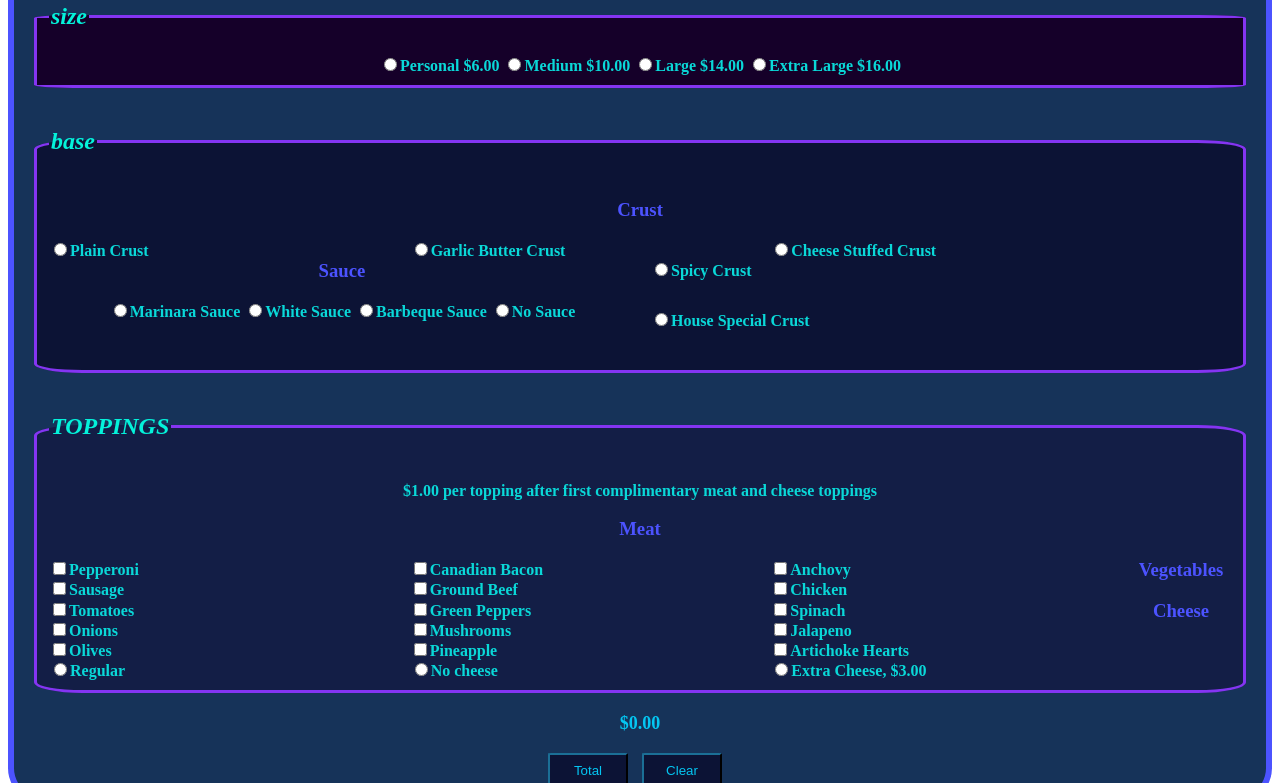
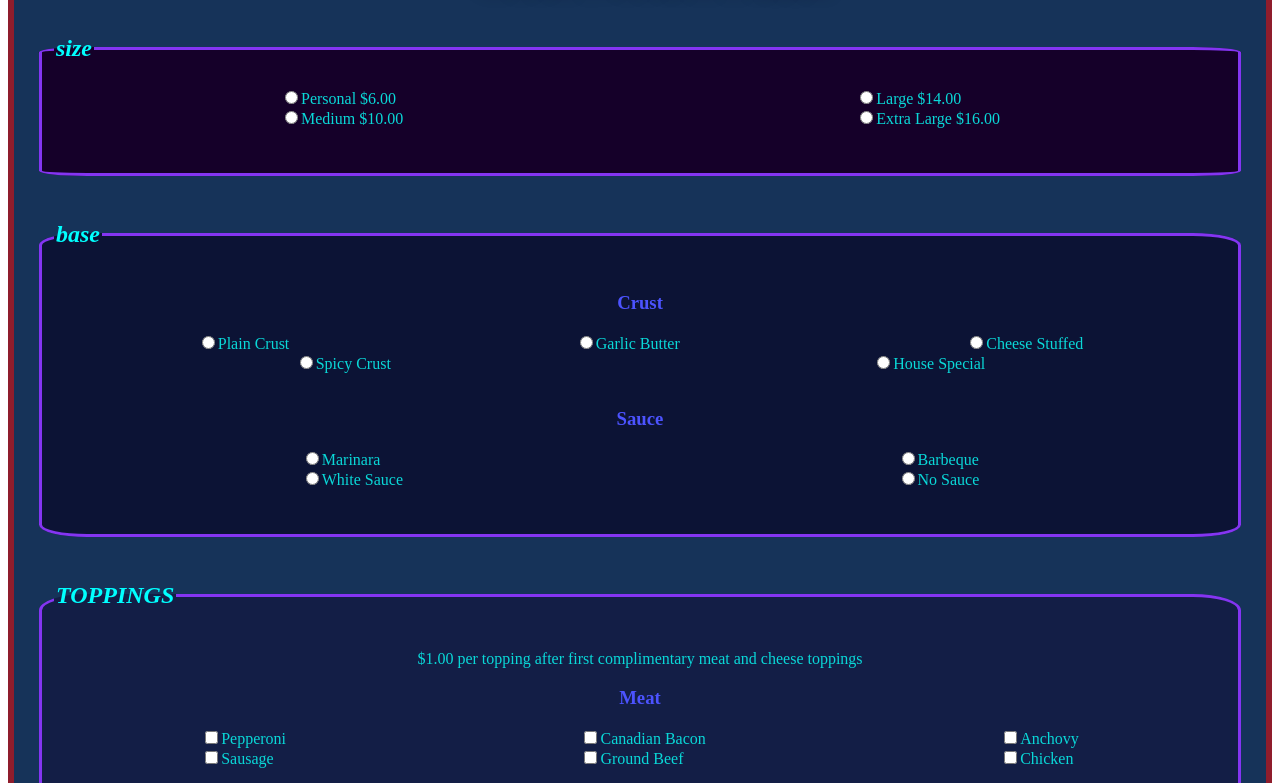
Before and after one commit to Neilson09/TA-JavaScript-projects, a plain HTML site: page pizza/index.html in a window 1280 px wide. Shown: the part 111-894 px from the top of the page. Drawn offline with Linux system fonts and the light colour scheme; a web font is replaced by a local one.

Commit message:
final layout

```diff
--- a/pizza/index.html
+++ b/pizza/index.html
@@ -11,21 +11,17 @@
   <style>
     .order {
       font-family: trajan-pro-3, serif;
-      font-weight: 600;
-      font-style: normal;
+      text-align: center;
       background-color: #163359;
-      color: #4c53ff;
-      margin: 0 auto;
-      text-align: center;
-      border: 6px solid #4c53ff;
-      border-radius: 5%;
+      color: cyan;
+      border: 6px solid #8f1d2c;
     }
 
     fieldset {
       border: 3px solid #8435f2;
       border-radius: 4%;
       color: #0ad8d8;
-      margin: 20px;
+      margin: 25px;
     }
 
     fieldset.size {
@@ -44,8 +40,12 @@
       text-align: left;
     }
 
+    h1 {
+      font-size: 45px;
+      text-shadow: 13px 16px 16px rgba(21, 0, 41, 1);
+    }
     h2 {
-      color: #04f2da;
+      color: cyan;
       text-emphasis: initial;
     }
 
@@ -53,28 +53,29 @@
       color: #4c53ff;
     }
 
-    .row {
-      margin: 0 auto;
+    .container-size,
+    .container-sauce,
+    .container-crust-B {
+      display: flex;
+      justify-content: space-around;
+      text-align: left;
+      margin-bottom: 3%;
     }
 
-    .col-2 {
-      float: right;
-      width: calc((100% - 50px) / 2);
+    .container-meat,
+    .container-veg,
+    .container-cheese,
+    .container-crust-A {
+      display: flex;
+      justify-content: space-around;
       text-align: left;
-      padding: 0 15px 30px 15px;
-    }
-
-    .col-3 {
-      float: left;
-      width: calc((100% - 2 * 50px) / 3);
-      text-align: left;
-      padding: 0 0 50px auto;
     }
 
     button {
       background-color: #0c1335;
       border-color: #0c3142;
       color: #04c6f2;
+      font-family: trajan-pro-3, serif;
       margin: 1px 10px 20px auto;
       height: 35px;
       width: 80px;
@@ -84,7 +85,7 @@
     button:hover,
     input:hover {
       background-color: #8435f2;
-      color: #0c3142;
+      color: #000;
       font-weight: bold;
       border: 2px solid #0c3142;
     }
@@ -102,49 +103,60 @@
         <legend>
           <em><h2>size</h2></em>
         </legend>
-        <input type="radio" name="size" value="personal" />Personal $6.00
+        <div class="container-size">
+          <div class="size-item-1">
+            <input type="radio" name="size" value="personal" />Personal $6.00<br />
             <input type="radio" name="size" value="medium" />Medium $10.00
-        <input type="radio" name="size" value="large" />Large $14.00
+          </div>
+          <div class="size-item-2">
+            <input type="radio" name="size" value="large" />Large $14.00<br />
             <input type="radio" name="size" value="XL" />Extra Large $16.00
+          </div>
+        </div>
       </fieldset>
 
       <fieldset class="base">
         <legend>
           <em><h2>base</h2></em>
         </legend>
+
         <div class="crust">
           <h3>Crust</h3>
-          <div class="row">
-            <div class="crust-1">
-              <div class="col-3">
+          <div class="container-crust-A">
+            <div class="crust-item-1">
               <input type="radio" name="crust" value="plain" />Plain Crust
             </div>
-              <div class="col-3">
+            <div class="crust-item-2">
               <input type="radio" name="crust" value="garlic-butter" />Garlic
-                Butter Crust
+              Butter
             </div>
-              <div class="col-3">
+            <div class="crust-item-3">
               <input type="radio" name="crust" value="cheese" />Cheese Stuffed
-                Crust
             </div>
           </div>
-            <div class="crust-2">
-              <div class="col-2">
+          <div class="container-crust-B">
+            <div class="crust-item-4">
               <input type="radio" name="crust" value="spicy" />Spicy Crust
             </div>
-              <div class="col-2">
+            <div class="crust-item-5">
               <input type="radio" name="crust" value="special" />House Special
-                Crust
-              </div>
             </div>
           </div>
         </div>
 
+        <div class="sauce">
           <h3>Sauce</h3>
-        <input type="radio" name="sauce" value="marinara" />Marinara Sauce
+          <div class="container-sauce">
+            <div class="sauce-item-1">
+              <input type="radio" name="sauce" value="marinara" />Marinara<br />
               <input type="radio" name="sauce" value="white sauce" />White Sauce
-        <input type="radio" name="sauce" value="bbq" />Barbeque Sauce
+            </div>
+            <div class="sauce-item-2">
+              <input type="radio" name="sauce" value="bbq" />Barbeque<br />
               <input type="radio" name="sauce" value="none" />No Sauce
+            </div>
+          </div>
+        </div>
       </fieldset>
 
       <fieldset class="toppings">
@@ -154,57 +166,61 @@
         <p>
           $1.00 per topping after first complimentary meat and cheese toppings
         </p>
-        <div class="row">
         <div class="meat">
           <h3>Meat</h3>
-            <div class="col-3">
+          <div class="container-meat">
+            <div class="item-meat-1">
               <input type="checkbox" value="meat-a" />Pepperoni<br />
               <input type="checkbox" value="meat-b" />Sausage
             </div>
-
-            <div class="col-3">
+            <div class="item-meat-2">
               <input type="checkbox" value="meat-c" />Canadian Bacon<br />
               <input type="checkbox" value="meat-d" />Ground Beef
             </div>
-            <div class="col-3">
+            <div class="item-meat-3">
               <input type="checkbox" value="meat-e" />Anchovy<br />
               <input type="checkbox" value="meat-d" />Chicken
             </div>
           </div>
-
+        </div>
         <div class="veg">
           <h3>Vegetables</h3>
-            <div class="col-3">
+          <div class="container-veg">
+            <div class="item-veg-1">
               <input type="checkbox" value="veg-a" />Tomatoes<br />
               <input type="checkbox" value="veg-b" />Onions<br />
               <input type="checkbox" value="veg-c" />Olives
             </div>
-            <div class="col-3">
+            <div class="item-veg-2">
               <input type="checkbox" value="veg-d" />Green Peppers<br />
               <input type="checkbox" value="veg-e" />Mushrooms<br />
               <input type="checkbox" value="veg-f" />Pineapple
             </div>
-            <div class="col-3">
+
+            <div class="item-veg-3">
               <input type="checkbox" value="veg-g" />Spinach<br />
               <input type="checkbox" value="veg-h" />Jalapeno<br />
               <input type="checkbox" value="veg-i" />Artichoke Hearts
             </div>
           </div>
-
+        </div>
         <div class="cheese">
           <h3>Cheese</h3>
-            <div class="col-3">
+          <div class="container-cheese">
+            <div class="item-cheese-1">
               <input type="radio" name="cheese" value="regular" />Regular
             </div>
-            <div class="col-3">
+            <div class="item-cheese-2">
               <input type="radio" name="cheese" value="none" />No cheese
             </div>
-            <div class="col-3">
+            <div class="item-cheese-3">
               <input type="radio" name="cheese" value="extra" />Extra Cheese,
               $3.00
             </div>
           </div>
         </div>
+
+        <br />
       </fieldset>
 
       <h3 id="total">$0.00</h3>
```
Lines whose indentation alone changed are shown as unchanged.
